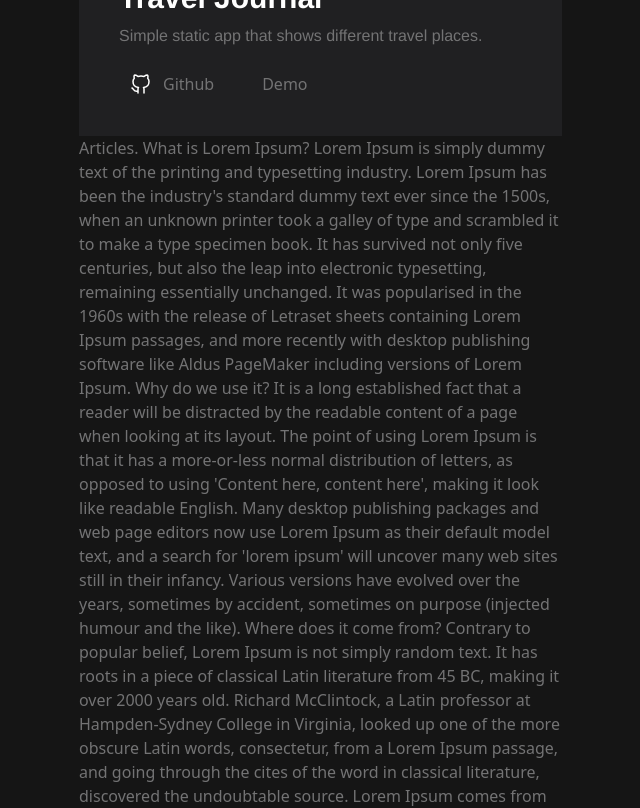
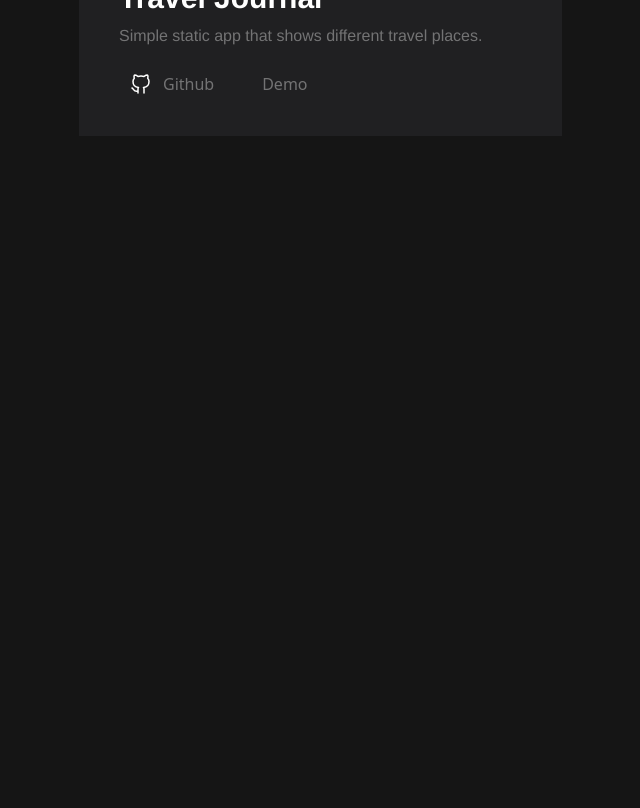
Before and after one commit to 0xlarmideh/my-portfolio, a React (Vite) app: page / in a window 1280 px wide. Shown: the part 1500-2308 px from the top of the page, without its empty margins (622-1262 px from the left). After the commit the page ends 1732 px from the top, so only its background shows below. Built offline with nearby package versions, Linux system fonts and the light colour scheme; a web font is replaced by a local one.

Commit message:
FIX: Path error in Projects.jsx

```diff
--- a/src/sections/Articles.jsx
+++ b/src/sections/Articles.jsx
@@ -3,121 +3,7 @@ import React from 'react'
 const Articles = () => {
   return (
     <div>
-      Articles. What is Lorem Ipsum? Lorem Ipsum is simply dummy text of the
-      printing and typesetting industry. Lorem Ipsum has been the industry's
-      standard dummy text ever since the 1500s, when an unknown printer took a
-      galley of type and scrambled it to make a type specimen book. It has
-      survived not only five centuries, but also the leap into electronic
-      typesetting, remaining essentially unchanged. It was popularised in the
-      1960s with the release of Letraset sheets containing Lorem Ipsum passages,
-      and more recently with desktop publishing software like Aldus PageMaker
-      including versions of Lorem Ipsum. Why do we use it? It is a long
-      established fact that a reader will be distracted by the readable content
-      of a page when looking at its layout. The point of using Lorem Ipsum is
-      that it has a more-or-less normal distribution of letters, as opposed to
-      using 'Content here, content here', making it look like readable English.
-      Many desktop publishing packages and web page editors now use Lorem Ipsum
-      as their default model text, and a search for 'lorem ipsum' will uncover
-      many web sites still in their infancy. Various versions have evolved over
-      the years, sometimes by accident, sometimes on purpose (injected humour
-      and the like). Where does it come from? Contrary to popular belief, Lorem
-      Ipsum is not simply random text. It has roots in a piece of classical
-      Latin literature from 45 BC, making it over 2000 years old. Richard
-      McClintock, a Latin professor at Hampden-Sydney College in Virginia,
-      looked up one of the more obscure Latin words, consectetur, from a Lorem
-      Ipsum passage, and going through the cites of the word in classical
-      literature, discovered the undoubtable source. Lorem Ipsum comes from
-      sections 1.10.32 and 1.10.33 of "de Finibus Bonorum et Malorum" (The
-      Extremes of Good and Evil) by Cicero, written in 45 BC. This book is a
-      treatise on the theory of ethics, very popular during the Renaissance. The
-      first line of Lorem Ipsum, "Lorem ipsum dolor sit amet..", comes from a
-      line in section 1.10.32. The standard chunk of Lorem Ipsum used since the
-      1500s is reproduced below for those interested. Sections 1.10.32 and
-      1.10.33 from "de Finibus Bonorum et Malorum" by Cicero are also reproduced
-      in their exact original form, accompanied by English versions from the
-      1914 translation by H. Rackham. Where can I get some? There are many
-      variations of passages of Lorem Ipsum available, but the majority have
-      suffered alteration in some form, by injected humour, or randomised words
-      which don't look even slightly believable. If you are going to use a
-      passage of Lorem Ipsum, you need to be sure there isn't anything
-      embarrassing hidden in the middle of text. All the Lorem Ipsum generators
-      on the Internet tend to repeat predefined chunks as necessary, making this
-      the first true generator on the Internet. It uses a dictionary of over 200
-      Latin words, combined with a handful of model sentence structures, to
-      generate Lorem Ipsum which looks reasonable. The generated Lorem Ipsum is
-      therefore always free from repetition, injected humour, or
-      non-characteristic words etc. 5 paragraphs words bytes lists Start with
-      'Lorem ipsum dolor sit amet...' Translations: Can you help translate this
-      site into a foreign language ? Please email us with details if you can
-      help. There is a set of mock banners available here in three colours and
-      in a range of standard banner sizes: BannersBannersBanners Donate: If you
-      use this site regularly and would like to help keep the site on the
-      Internet, please consider donating a small sum to help pay for the hosting
-      and bandwidth bill. There is no minimum donation, any sum is appreciated -
-      click here to donate using PayPal. Thank you for your support. Donate
-      Bitcoin: 16UQLq1HZ3CNwhvgrarV6pMoA2CDjb4tyF NodeJS Python Interface GTK
-      Lipsum Rails .NET Groovy The standard Lorem Ipsum passage, used since the
-      1500s "Lorem ipsum dolor sit amet, consectetur adipiscing elit, sed do
-      eiusmod tempor incididunt ut labore et dolore magna aliqua. Ut enim ad
-      minim veniam, quis nostrud exercitation ullamco laboris nisi ut aliquip ex
-      ea commodo consequat. Duis aute irure dolor in reprehenderit in voluptate
-      velit esse cillum dolore eu fugiat nulla pariatur. Excepteur sint occaecat
-      cupidatat non proident, sunt in culpa qui officia deserunt mollit anim id
-      est laborum." Section 1.10.32 of "de Finibus Bonorum et Malorum", written
-      by Cicero in 45 BC "Sed ut perspiciatis unde omnis iste natus error sit
-      voluptatem accusantium doloremque laudantium, totam rem aperiam, eaque
-      ipsa quae ab illo inventore veritatis et quasi architecto beatae vitae
-      dicta sunt explicabo. Nemo enim ipsam voluptatem quia voluptas sit
-      aspernatur aut odit aut fugit, sed quia consequuntur magni dolores eos qui
-      ratione voluptatem sequi nesciunt. Neque porro quisquam est, qui dolorem
-      ipsum quia dolor sit amet, consectetur, adipisci velit, sed quia non
-      numquam eius modi tempora incidunt ut labore et dolore magnam aliquam
-      quaerat voluptatem. Ut enim ad minima veniam, quis nostrum exercitationem
-      ullam corporis suscipit laboriosam, nisi ut aliquid ex ea commodi
-      consequatur? Quis autem vel eum iure reprehenderit qui in ea voluptate
-      velit esse quam nihil molestiae consequatur, vel illum qui dolorem eum
-      fugiat quo voluptas nulla pariatur?" 1914 translation by H. Rackham "But I
-      must explain to you how all this mistaken idea of denouncing pleasure and
-      praising pain was born and I will give you a complete account of the
-      system, and expound the actual teachings of the great explorer of the
-      truth, the master-builder of human happiness. No one rejects, dislikes, or
-      avoids pleasure itself, because it is pleasure, but because those who do
-      not know how to pursue pleasure rationally encounter consequences that are
-      extremely painful. Nor again is there anyone who loves or pursues or
-      desires to obtain pain of itself, because it is pain, but because
-      occasionally circumstances occur in which toil and pain can procure him
-      some great pleasure. To take a trivial example, which of us ever
-      undertakes laborious physical exercise, except to obtain some advantage
-      from it? But who has any right to find fault with a man who chooses to
-      enjoy a pleasure that has no annoying consequences, or one who avoids a
-      pain that produces no resultant pleasure?" Section 1.10.33 of "de Finibus
-      Bonorum et Malorum", written by Cicero in 45 BC "At vero eos et accusamus
-      et iusto odio dignissimos ducimus qui blanditiis praesentium voluptatum
-      deleniti atque corrupti quos dolores et quas molestias excepturi sint
-      occaecati cupiditate non provident, similique sunt in culpa qui officia
-      deserunt mollitia animi, id est laborum et dolorum fuga. Et harum quidem
-      rerum facilis est et expedita distinctio. Nam libero tempore, cum soluta
-      nobis est eligendi optio cumque nihil impedit quo minus id quod maxime
-      placeat facere possimus, omnis voluptas assumenda est, omnis dolor
-      repellendus. Temporibus autem quibusdam et aut officiis debitis aut rerum
-      necessitatibus saepe eveniet ut et voluptates repudiandae sint et
-      molestiae non recusandae. Itaque earum rerum hic tenetur a sapiente
-      delectus, ut aut reiciendis voluptatibus maiores alias consequatur aut
-      perferendis doloribus asperiores repellat." 1914 translation by H. Rackham
-      "On the other hand, we denounce with righteous indignation and dislike men
-      who are so beguiled and demoralized by the charms of pleasure of the
-      moment, so blinded by desire, that they cannot foresee the pain and
-      trouble that are bound to ensue; and equal blame belongs to those who fail
-      in their duty through weakness of will, which is the same as saying
-      through shrinking from toil and pain. These cases are perfectly simple and
-      easy to distinguish. In a free hour, when our power of choice is
-      untrammelled and when nothing prevents our being able to do what we like
-      best, every pleasure is to be welcomed and every pain avoided. But in
-      certain circumstances and owing to the claims of duty or the obligations
-      of business it will frequently occur that pleasures have to be repudiated
-      and annoyances accepted. The wise man therefore always holds in these
-      matters to this principle of selection: he rejects pleasures to secure
-      other greater pleasures, or else he endures pains to avoid worse pains."
+
     </div>
   );
 }
--- a/src/sections/Projects.jsx
+++ b/src/sections/Projects.jsx
@@ -1,5 +1,5 @@
 import React from "react";
-import { SubHeading, Paragraph, SmallHeading } from "../Components/Typography.jsx";
+import { SubHeading, Paragraph, SmallHeading } from "/src/Components/Typography.jsx";
 import {Github, Resume, Twitter} from "../components/Svgs";
 
  const projectsData = [
```
